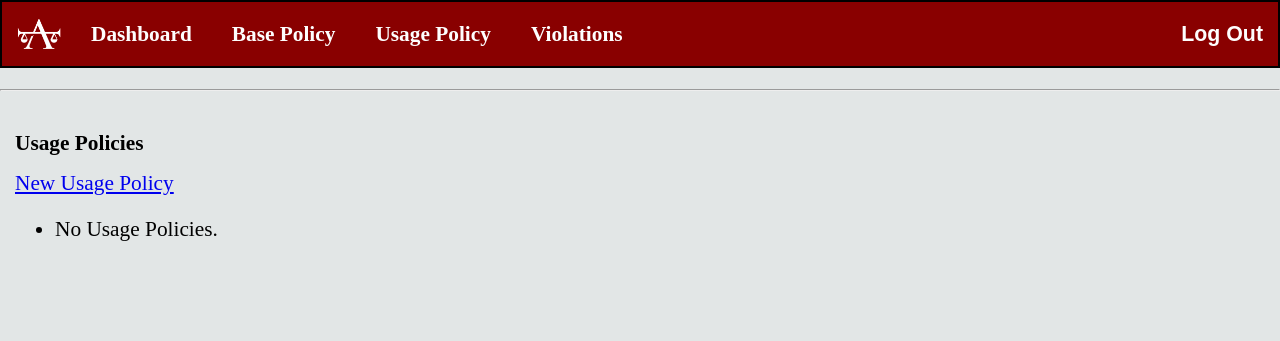
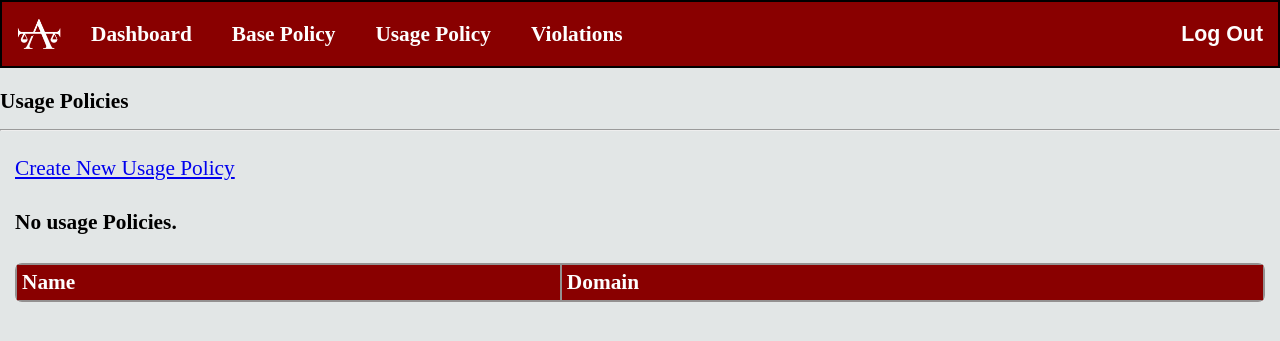
Before and after one commit to chpc-uofu/arbiter, a Django app: page /arbiter/policy/usage/ in a window 1280 px wide. Shown: the top 341 px of the page. Run offline with Django 4.2, Linux system fonts and the light colour scheme; the visitor is signed in with stand-in values (Sample User, id 1); data that the repository does not hold is empty; parts of the project's set-up code (start-up, migrations or seed data) failed here and were passed over.

Commit message:
Update usage list view

```diff
--- a/arbiter/templates/arbiter/usagepolicy_list.html
+++ b/arbiter/templates/arbiter/usagepolicy_list.html
@@ -1,21 +1,32 @@
 {% extends "arbiter/base.html" %}
 
+{% block page-title %}
+    Usage Policies
+{% endblock %}
 {% block content %}
+{% if can_create %}
+    <a href="{% url 'arbiter:new-usage-policy'%}" class = "create-link">Create New Usage Policy</a>
+{% endif %}
+<table>
+    <thead>
+        <tr>
+            <th>Name</th>
+            <th>Domain</th>
+        </tr>
+    </thead>
+    <tbody>
+        {% for policy in object_list %}
+        <tr>
+            <td><a href="{% url 'arbiter:change-usage-policy' policy.id%}">{{policy.name}}</a></td>
+            <td>{{policy.domain}}</td>
+        </tr>
 
-<h1>Usage Policies</h1>
-
-{% if can_create %}
-    <a href="{% url 'arbiter:new-usage-policy'%}">New Usage Policy</a>
-{% endif %}
-
-<ul>
-{% for policy in object_list %}
-    <li>
-        <a href="{% url 'arbiter:change-usage-policy' policy.id%}">{{policy.name}}</a>
-    </li></br>
-{% empty %}
-    <li>No Usage Policies.</li>
-{% endfor %}
-</ul>
+        {% empty %}
+            <h4>
+                No usage Policies.
+            </h4>
+        {% endfor %}
+    </tbody>
+</table>
 
 {% endblock content %}
```
